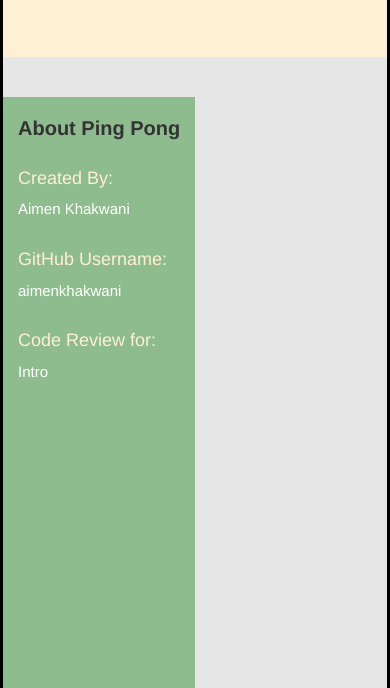
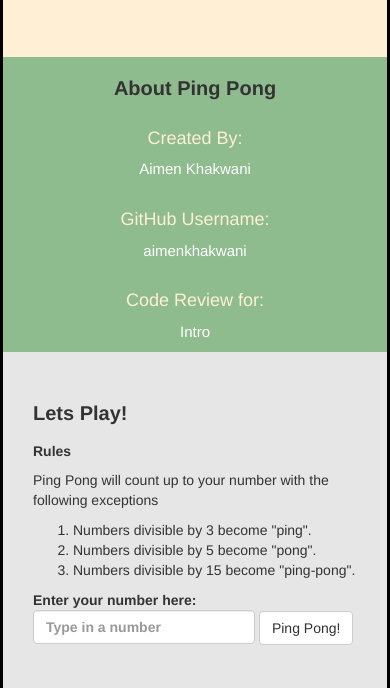
Before and after one commit to aimenkhakwani/ping-pong, a plain HTML site: page index.html in a window 390 px wide. Shown: the part 156-844 px from the top of the page. Drawn offline with nearby package versions, Linux system fonts and the light colour scheme.

Commit message:
Add responsive css

```diff
--- a/css/styles.css
+++ b/css/styles.css
@@ -43,3 +43,17 @@ h5 {
   display: flex;
   flex-direction: column;
 }
+@media (max-width: 700px) {
+  .col-sm-3 {
+    margin-top: 0;
+    background-color: #8fbc8f;
+    width: 100%;
+    text-align: center;
+    min-height: inherit;
+  }
+  .col-sm-9 {
+    padding: 3rem;
+    background-color: #e6e6e6;
+  }
+
+}
```
